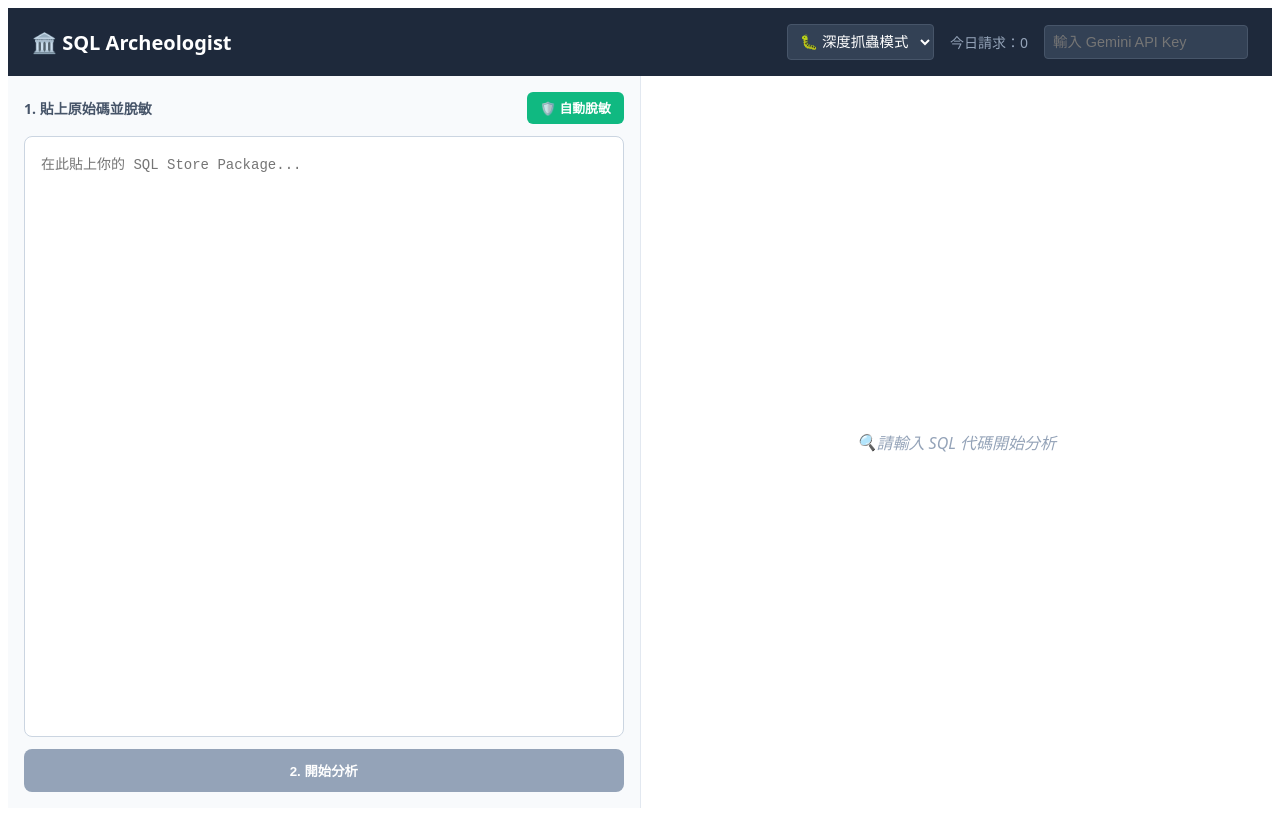
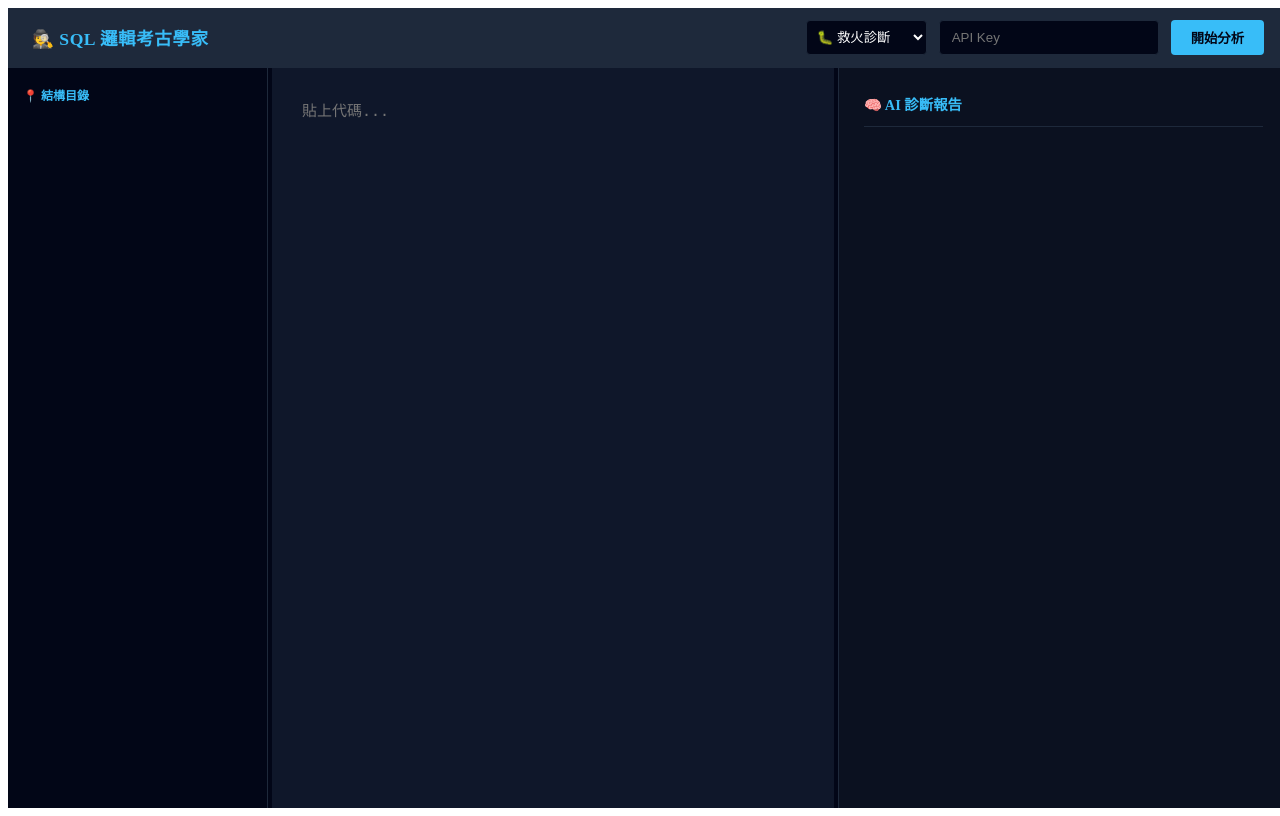
Before and after one commit to BruceChen14/sql-archeologist, an Angular app: page / in a window 1280 px wide. Built offline with nearby package versions, Linux system fonts and the light colour scheme.

Commit message:
Add files via upload

```diff
--- a/src/app/app.html
+++ b/src/app/app.html
@@ -1,49 +1,67 @@
-<div class="main-wrapper">
-  <header>
-    <div class="brand">🏛️ SQL Archeologist</div>
+<div class="app-container" (mousemove)="onMouseMove($event)" (mouseup)="onMouseUp()">
+  <header class="top-bar">
+    <div class="brand">🕵️ SQL 邏輯考古學家</div>
     <div class="controls">
       <select [ngModel]="selectedMode()" (ngModelChange)="selectedMode.set($event)" class="mode-select">
-        <option value="debug">🐛 深度抓蟲模式</option>
-        <option value="document">📝 文件解析模式</option>
+        <option value="debug">🐛 救火診斷</option>
+        <option value="document">📝 邏輯文件化</option>
       </select>
-      <span class="usage">今日請求：{{ gemini.usageCount() }}</span>
-      <input type="password" [ngModel]="apiKey()" (ngModelChange)="apiKey.set($event)" placeholder="輸入 Gemini API Key">
+      <input type="password" [ngModel]="apiKey()" (ngModelChange)="apiKey.set($event)" placeholder="API Key">
+      <button class="run-btn" (click)="startRescue()" [disabled]="loading()">
+        {{ loading() ? '⚡ 掃描中...' : '開始分析' }}
+      </button>
     </div>
   </header>
 
-  <div class="editor-grid">
-    <section class="input-pane">
-      <div class="pane-toolbar">
-        <span class="pane-title">1. 貼上原始碼並脫敏</span>
-        <button class="sanitize-btn" (click)="sanitizeSql()" title="一鍵隱藏 IP、Email 與密碼">
-          🛡️ 自動脫敏
-        </button>
+  <div class="app-layout" [style.grid-template-columns]="layoutConfig()">
+    <aside class="logic-map">
+      <div class="sidebar-header">📍 結構目錄</div>
+      <div class="nav-list">
+        <div *ngFor="let p of subPrograms()"
+             class="nav-item"
+             (click)="scrollTo(p.name)"
+             (mouseenter)="handleHover($event, p.name)"
+             (mouseleave)="hidePeek()">
+          <span class="type-badge" [attr.data-type]="p.type">{{p.type[0]}}</span>
+          <span class="name">{{p.name}}</span>
+        </div>
+      </div>
+    </aside>
+
+    <div class="resizer" (mousedown)="startResizing('map')"></div>
+
+    <main class="editor-area">
+      <textarea *ngIf="!isAnalyzed()"
+                [ngModel]="sqlInput()"
+                (ngModelChange)="sqlInput.set($event)"
+                class="sql-input" placeholder="貼上代碼..."></textarea>
+
+      <div *ngIf="isAnalyzed()"
+           class="code-viewer"
+           (mouseover)="handleHover($event)"
+           (mouseout)="hidePeek()"
+           [innerHTML]="renderedCode()">
       </div>
 
-      <textarea [ngModel]="sqlInput()" (ngModelChange)="sqlInput.set($event)" placeholder="在此貼上你的 SQL Store Package..."></textarea>
+      <button class="reset-btn" *ngIf="isAnalyzed()" (click)="isAnalyzed.set(false)">重新輸入</button>
+    </main>
 
-      <button class="run-btn" (click)="onRun()" [disabled]="loading() || !sqlInput() || !apiKey()">
-        {{ loading() ? '正在解構邏輯...' : '2. 開始分析' }}
-      </button>
-    </section>
+    <div class="resizer" (mousedown)="startResizing('report')"></div>
 
-    <section class="output-pane">
-      @if (loading()) {
-        <div class="loading-wrapper">
-          <div class="ai-pulse-circle"></div>
-          <div class="loading-text">
-            <p class="status-main">正在解析程式邏輯...</p>
-            <p class="status-sub">正在提取關鍵特徵並評估潛在風險</p>
-          </div>
-        </div>
-      } @else if (result()) {
-        <div class="markdown-view" [innerHTML]="parsedResult()"></div>
-      } @else {
-        <div class="empty-state">
-          <div class="icon">🔍</div>
-          <p>請輸入 SQL 代碼開始分析</p>
-        </div>
-      }
+    <section class="analysis-report">
+      <div class="report-header">🧠 AI 診斷報告</div>
+      <div class="loading-container" *ngIf="loading()"><div class="spinner"></div></div>
+      <div class="markdown-body" *ngIf="!loading() && result()" [innerHTML]="parsedResult()"></div>
     </section>
   </div>
+
+  <div class="peek-card" *ngIf="peekData()"
+       [style.left.px]="peekData()?.pos?.x" [style.top.px]="peekData()?.pos?.y">
+    <div class="peek-name">{{peekData()?.name}}</div>
+    <div class="peek-summary">{{peekData()?.summary}}</div>
+    <div class="peek-calls" *ngIf="peekData()?.calls?.length">
+      <div class="call-title">🔗 內部呼叫：</div>
+      <span *ngFor="let c of peekData()?.calls" class="call-tag">{{c}}</span>
+    </div>
+  </div>
 </div>
--- a/src/app/app.scss
+++ b/src/app/app.scss
@@ -1,109 +1,248 @@
-.main-wrapper { display: flex; flex-direction: column; height: 100vh; font-family: system-ui, sans-serif; background-color: #f8fafc; }
-header { display: flex; justify-content: space-between; align-items: center; padding: 1rem 1.5rem; background-color: #1e293b; color: white;
-  .brand { font-size: 1.25rem; font-weight: bold; }
-  .controls { display: flex; align-items: center; gap: 1rem;
-    .usage { font-size: 0.875rem; color: #94a3b8; }
-    .mode-select, input {
-      padding: 0.5rem;
-      border-radius: 4px;
-      border: 1px solid #475569;
-      background: #334155;
-      color: white;
-      outline: none;
-      font-size: 0.9rem;
-      &:focus { border-color: #3b82f6; }
-    }
-    .mode-select { cursor: pointer; }
-  }
+/* 1. 徹底清除外部間隙 (若無 global.scss，可暫時寫在組件內，但建議放 styles.scss) */
+:host {
+  display: block;
+  margin: 0;
+  padding: 0;
+  box-sizing: border-box;
+
+  --bg-dark: #020617;   /* 背景極深 */
+  --bg-main: #0f172a;   /* 編輯區稍淺 */
+  --bg-panel: #1e293b;  /* 頂欄/彈窗 */
+  --accent: #38bdf8;    /* 亮藍點綴 */
+  --text-bright: #ffffff;
+  --text-soft: #f1f5f9;
+  --border-dim: #1e293b; /* 極深色邊界，幾乎看不見 */
 }
-.editor-grid { display: flex; flex: 1; overflow: hidden;
-  .input-pane, .output-pane { flex: 1; display: flex; flex-direction: column; padding: 1rem; gap: 0.75rem; }
-  .input-pane { border-right: 1px solid #e2e8f0;
-    textarea { flex: 1; padding: 1rem; font-family: monospace; font-size: 0.875rem; border: 1px solid #cbd5e1; border-radius: 8px; resize: none; outline: none; &:focus { border-color: #3b82f6; box-shadow: 0 0 0 2px rgba(59, 130, 246, 0.2); } }
-    button { padding: 0.75rem; background-color: #2563eb; color: white; border: none; border-radius: 8px; font-weight: bold; cursor: pointer; transition: background 0.2s; &:hover:not(:disabled) { background-color: #1d4ed8; } &:disabled { background-color: #94a3b8; cursor: not-allowed; } }
-  }
-  .pane-toolbar {
-    display: flex; justify-content: space-between; align-items: center;
-    .pane-title { font-size: 0.875rem; font-weight: bold; color: #475569; }
 
-    .sanitize-btn {
-      background-color: #10b981; /* 安全的綠色 */
-      color: white; border: none; padding: 0.4rem 0.8rem; border-radius: 6px;
-      font-size: 0.8rem; font-weight: bold; cursor: pointer; transition: background 0.2s;
-      &:hover { background-color: #059669; }
-    }
-  }
-  .output-pane { background-color: white; overflow-y: auto;
-    .markdown-view pre { white-space: pre-wrap; font-family: inherit; line-height: 1.6; color: #334155; }
-    .empty-state, .shimmer { display: flex; height: 100%; align-items: center; justify-content: center; color: #94a3b8; font-style: italic; }
-    .shimmer { animation: pulse 1.5s infinite; }
-  }
-  /* 🔥 Markdown 專屬美化樣式 */
-  .markdown-view {
-    line-height: 1.6;
-    color: #334155;
+/* 確保所有元素不被 padding/border 撐開 */
+* {
+  box-sizing: border-box;
+  -webkit-font-smoothing: antialiased;
+}
 
-    h1, h2, h3 { font-weight: bold; color: #0f172a; margin-top: 1.5em; margin-bottom: 0.5em; }
-    h2 { font-size: 1.25em; border-bottom: 1px solid #e2e8f0; padding-bottom: 0.3em; }
-
-    ul { list-style-type: disc; padding-left: 1.5em; margin-bottom: 1em; }
-    ol { list-style-type: decimal; padding-left: 1.5em; margin-bottom: 1em; }
-
-    strong { color: #0f172a; }
-
-    /* 程式碼區塊 */
-    pre { background: #1e293b; color: #f8fafc; padding: 1rem; border-radius: 8px; overflow-x: auto; margin: 1em 0; }
-    code { font-family: monospace; background: #f1f5f9; padding: 0.2em 0.4em; border-radius: 4px; font-size: 0.9em; color: #db2777; }
-    pre code { background: transparent; padding: 0; color: inherit; }
-
-    /* 表格樣式 */
-    table { width: 100%; border-collapse: collapse; margin: 1em 0; }
-    th, td { border: 1px solid #cbd5e1; padding: 0.75rem; text-align: left; }
-    th { background-color: #f8fafc; font-weight: bold; color: #0f172a; }
-    tr:nth-child(even) { background-color: #f1f5f9; }
-  }
-}
-.loading-wrapper {
+.app-container {
   display: flex;
   flex-direction: column;
+  height: 100vh;
+  width: 100vw;
+  background: var(--bg-dark);
+  color: var(--text-soft);
+  overflow: hidden; /* 防止最外層抖動 */
+}
+
+.top-bar {
+  height: 60px;
+  display: flex;
+  justify-content: space-between;
   align-items: center;
-  justify-content: center;
-  height: 100%;
+  padding: 0 24px;
+  background: var(--bg-panel);
+  border-bottom: 1px solid var(--border-dim); /* 變細變深 */
+  z-index: 10;
 
-  .ai-pulse-circle {
-    width: 60px;
-    height: 60px;
-    background: linear-gradient(135deg, #60a5fa 0%, #3b82f6 100%);
-    border-radius: 50%;
-    margin-bottom: 1.5rem;
-    position: relative;
+  .brand { color: var(--accent); font-weight: 800; font-size: 1.1rem; letter-spacing: 0.5px; }
 
-    // 呼吸擴散特效
-    &::after {
-      content: '';
-      position: absolute;
-      top: 0; left: 0; right: 0; bottom: 0;
-      border-radius: 50%;
-      background: #3b82f6;
-      animation: pulse-ring 2s cubic-bezier(0.215, 0.61, 0.355, 1) infinite;
+  .controls {
+    display: flex; gap: 12px;
+    input {
+      background: var(--bg-dark);
+      border: 1px solid var(--border-dim);
+      color: #fff;
+      padding: 6px 12px;
+      border-radius: 4px;
+      width: 220px;
+      outline: none;
+      &:focus { border-color: var(--accent); }
     }
-  }
-
-  .loading-text {
-    .status-main {
-      font-weight: 600;
-      color: #1e293b;
-      margin: 0;
+    .mode-select {
+        background: var(--bg-dark);
+        color: #fff;
+        border: 1px solid var(--border-dim);
+        padding: 6px;
+        border-radius: 4px;
+        outline: none;
     }
-    .status-sub {
-      font-size: 0.85rem;
-      color: #94a3b8;
-      margin-top: 4px;
+    .run-btn {
+      background: var(--accent);
+      color: #020617;
+      font-weight: bold;
+      border: none;
+      padding: 8px 20px;
+      border-radius: 4px;
+      cursor: pointer;
+      transition: opacity 0.2s;
+      &:hover { opacity: 0.9; }
+      &:disabled { background: #475569; cursor: not-allowed; }
     }
   }
 }
 
-@keyframes pulse-ring {
-  0% { transform: scale(0.8); opacity: 0.5; }
-  100% { transform: scale(2.2); opacity: 0; }
+.app-layout {
+  display: grid;
+  flex: 1;
+  overflow: hidden;
+  gap: 0; /* 徹底消除 Grid 間隙 */
+
+  /* 調整線：平常隱形，滑鼠移上去才發光 */
+  .resizer {
+    width: 4px;
+    cursor: col-resize;
+    background: var(--bg-dark); /* 平常與背景融合 */
+    transition: background 0.3s, box-shadow 0.3s;
+    z-index: 5;
+
+    &:hover, &.active {
+      background: var(--accent);
+      box-shadow: 0 0 8px var(--accent);
+    }
+  }
+
+  .logic-map {
+    background: var(--bg-dark);
+    border-right: 1px solid var(--border-dim);
+    overflow-y: auto;
+    scrollbar-width: none;
+    &::-webkit-scrollbar { display: none; }
+
+    .sidebar-header { padding: 18px 15px; color: var(--accent); font-weight: bold; font-size: 0.75rem; text-transform: uppercase; }
+    .nav-item {
+        padding: 12px 20px;
+        border-bottom: 1px solid rgba(255,255,255,0.03);
+        cursor: pointer;
+        font-size: 0.85rem;
+        color: #94a3b8;
+        transition: 0.2s;
+        &:hover { background: var(--bg-main); color: var(--accent); }
+    }
+  }
+
+  .editor-area {
+    background: var(--bg-main);
+    overflow: hidden;
+    position: relative;
+    border: none; /* 確保無邊框 */
+
+    .sql-input, .code-viewer {
+      width: 100%;
+      height: 100%;
+      padding: 30px;
+      font-family: 'Fira Code', 'Consolas', monospace;
+      font-size: 15px;
+      line-height: 1.8;
+      border: none;
+      outline: none;
+      resize: none;
+      background: transparent;
+      color: var(--text-bright);
+
+      scrollbar-width: none;
+      -ms-overflow-style: none;
+      &::-webkit-scrollbar { display: none; }
+    }
+
+    .code-viewer {
+        white-space: pre;
+        overflow: auto;
+        color: #94a3b8;
+
+        ::ng-deep .code-link {
+          color: #60a5fa;
+          text-decoration: underline;
+          cursor: help;
+          font-weight: bold;
+          padding: 0 2px;
+          border-radius: 2px;
+          &:hover {
+            background: rgba(56, 189, 248, 0.2);
+            color: #fff;
+          }
+        }
+    }
+
+    .back-btn {
+        position: absolute;
+        bottom: 20px;
+        right: 20px;
+        background: var(--bg-panel);
+        color: var(--accent);
+        border: 1px solid var(--accent);
+        padding: 8px 16px;
+        border-radius: 4px;
+        cursor: pointer;
+        z-index: 10;
+        &:hover { background: var(--accent); color: #000; }
+    }
+  }
+
+  .analysis-report {
+    background: #0b1120;
+    border-left: 1px solid var(--border-dim);
+    padding: 25px;
+    overflow-y: auto;
+
+    .report-header {
+        color: var(--accent);
+        font-weight: bold;
+        margin-bottom: 20px;
+        border-bottom: 1px solid var(--border-dim);
+        padding-bottom: 12px;
+        font-size: 0.9rem;
+    }
+  }
 }
+
+/* 🌀 載入動畫樣式 */
+.loading-container {
+  display: flex; flex-direction: column; align-items: center; justify-content: center; height: 300px;
+  .spinner {
+    width: 40px; height: 40px; border: 3px solid rgba(56, 189, 248, 0.1); border-top: 3px solid var(--accent);
+    border-radius: 50%; animation: spin 0.8s linear infinite; margin-bottom: 20px;
+  }
+  p { color: var(--accent); font-size: 0.9rem; letter-spacing: 1px; }
+}
+
+@keyframes spin { 100% { transform: rotate(360deg); } }
+
+/* Markdown 樣式補強 */
+::ng-deep .markdown-body {
+  color: #cbd5e1 !important;
+  font-size: 0.95rem;
+  line-height: 1.7;
+
+  h3 { color: var(--accent); margin-top: 30px; font-size: 1.1rem; }
+  pre {
+    background: #000000 !important;
+    border: 1px solid #1e293b;
+    padding: 20px;
+    border-radius: 8px;
+    margin: 15px 0;
+  }
+  code { color: #f472b6; background: rgba(30, 41, 59, 0.5); padding: 2px 4px; border-radius: 4px; }
+  table { width: 100%; border-collapse: collapse; th, td { border: 1px solid #1e293b; padding: 10px; } }
+}
+
+/* 懸浮預覽卡片 */
+.peek-card {
+  position: fixed;
+  z-index: 1000;
+  background: var(--bg-panel);
+  border: 1px solid var(--accent);
+  padding: 15px;
+  border-radius: 8px;
+  box-shadow: 0 10px 25px rgba(0,0,0,0.5);
+  max-width: 350px;
+  pointer-events: none;
+  backdrop-filter: blur(4px);
+
+  .peek-name { color: var(--accent); font-weight: bold; font-size: 1rem; margin-bottom: 8px; border-bottom: 1px solid #334155; padding-bottom: 5px; }
+  .peek-summary { font-size: 0.85rem; line-height: 1.5; color: #f1f5f9; }
+}
+
+/* 跳轉高亮動畫 */
+::ng-deep .highlight-flash {
+  animation: flash 1.5s ease-out;
+}
+@keyframes flash {
+    0% { background: rgba(56, 189, 248, 0.4); }
+    100% { background: transparent; }
+}
--- a/src/app/app.ts
+++ b/src/app/app.ts
@@ -1,64 +1,127 @@
 import { Component, signal, effect, inject, computed } from '@angular/core';
 import { FormsModule } from '@angular/forms';
+import { CommonModule } from '@angular/common';
+import { DomSanitizer, SafeHtml } from '@angular/platform-browser';
 import { GeminiService } from './services/gemini';
 import { marked } from 'marked';
+
+interface SubProgram {
+  name: string;
+  type: string;
+  summary: string;
+  calls?: string[];
+}
 
 @Component({
   selector: 'app-root',
   standalone: true,
-  imports: [FormsModule],
+  imports: [FormsModule, CommonModule],
   templateUrl: './app.html',
   styleUrl: './app.scss'
 })
 export class AppComponent {
+  private sanitizer = inject(DomSanitizer);
   gemini = inject(GeminiService);
+
+  // 1. 核心狀態
   apiKey = signal(sessionStorage.getItem('G_KEY') || '');
   selectedMode = signal(sessionStorage.getItem('SYS_MODE') || 'debug');
   sqlInput = signal('');
   result = signal('');
   loading = signal(false);
+  isAnalyzed = signal(false); // 控制「輸入模式」與「考古模式」
+
+  // 2. 導航與互動
+  subPrograms = signal<SubProgram[]>([]);
+  renderedCode = signal<SafeHtml>('');
+  peekData = signal<{ name: string, summary: string, calls?: string[], pos: { x: number, y: number } } | null>(null);
+
+  // 3. 佈局
+  layoutConfig = signal('260px 4px 1fr 4px 450px');
+  resizingPart: 'map' | 'report' | null = null;
 
   parsedResult = computed(() => {
-    const rawText = this.result();
-    return rawText ? marked.parse(rawText) : '';
+    const raw = this.result();
+    return raw ? marked.parse(raw.replace(/\[MAP_START\][\s\S]*?\[MAP_END\]/, '')) : '';
   });
 
   constructor() {
-    sessionStorage.setItem('G_KEY', this.apiKey());
-    sessionStorage.setItem('SYS_MODE', this.selectedMode());
+    effect(() => sessionStorage.setItem('G_KEY', this.apiKey()));
+    effect(() => sessionStorage.setItem('SYS_MODE', this.selectedMode()));
   }
 
-  // 🔥 新增：資安脫敏核心邏輯 (Regex)
-  sanitizeSql() {
-    let currentSql = this.sqlInput();
-    if (!currentSql) return;
-
-    // 1. 替換 IP 位址 (例如 192.168.1.1 -> [MASKED_IP])
-    currentSql = currentSql.replace(/\b(?:\d{1,3}\.){3}\d{1,3}\b/g, '[MASKED_IP]');
-
-    // 2. 替換 Email (例如 user@company.com -> [MASKED_EMAIL])
-    currentSql = currentSql.replace(/\b[A-Za-z0-9._%+-]+@[A-Za-z0-9.-]+\.[A-Za-z]{2,}\b/g, '[MASKED_EMAIL]');
-
-    // 3. 替換常見的密碼指派 (例如 Password = 'mySecret' -> Password = '[MASKED_PASSWORD]')
-    // 支援大小寫的 password, pwd, pass
-    currentSql = currentSql.replace(/(password|pwd|pass)\s*=\s*'[^']*'/gi, "$1 = '[MASKED_PASSWORD]'");
-
-    // 將清洗後的結果塞回輸入框
-    this.sqlInput.set(currentSql);
+  // --- 拉伸邏輯 ---
+  startResizing(part: 'map' | 'report') { this.resizingPart = part; }
+  onMouseUp() { this.resizingPart = null; }
+  onMouseMove(e: MouseEvent) {
+    if (!this.resizingPart) return;
+    const config = this.layoutConfig().split(' ');
+    if (this.resizingPart === 'map') config[0] = `${Math.max(100, e.clientX)}px`;
+    else config[4] = `${Math.max(200, window.innerWidth - e.clientX)}px`;
+    this.layoutConfig.set(config.join(' '));
   }
 
-  async onRun() {
+  // --- 核心救火邏輯 ---
+  async startRescue() {
     if (!this.apiKey() || !this.sqlInput()) return;
     this.loading.set(true);
     this.result.set('');
+    this.isAnalyzed.set(false);
 
     try {
       const output = await this.gemini.analyzeSql(this.sqlInput(), this.apiKey(), this.selectedMode());
       this.result.set(output);
+
+      const match = output.match(/\[MAP_START\]([\s\S]*?)\[MAP_END\]/);
+      if (match) this.subPrograms.set(JSON.parse(match[1]));
+
+      // 生成互動式代碼 (這步是 Hover 的關鍵)
+      this.generateInteractiveView();
+      this.isAnalyzed.set(true);
     } catch (e: any) {
-      this.result.set(`🚨 發生錯誤：\n\n${e.message}`);
+      this.result.set(`🚨 錯誤：${e.message}`);
     } finally {
       this.loading.set(false);
     }
   }
+
+  generateInteractiveView() {
+    let html = this.sqlInput()
+      .replace(/&/g, "&amp;").replace(/</g, "&lt;").replace(/>/g, "&gt;");
+
+    // 將所有 Procedure 名稱包裝成可感應的 span
+    this.subPrograms().forEach(p => {
+      const reg = new RegExp(`\\b${p.name}\\b`, 'gi');
+      html = html.replace(reg, `<span class="code-link" data-name="${p.name}">${p.name}</span>`);
+    });
+
+    this.renderedCode.set(this.sanitizer.bypassSecurityTrustHtml(html));
+  }
+
+  // --- 互動事件 (代碼區與地圖通用) ---
+  handleHover(event: MouseEvent, name?: string) {
+    const targetName = name || (event.target as HTMLElement).getAttribute('data-name');
+    if (targetName) {
+      const prog = this.subPrograms().find(p => p.name.toUpperCase() === targetName.toUpperCase());
+      if (prog) {
+        this.peekData.set({
+          name: prog.name,
+          summary: prog.summary,
+          calls: prog.calls,
+          pos: { x: event.clientX + 15, y: event.clientY + 15 }
+        });
+      }
+    }
+  }
+
+  hidePeek() { this.peekData.set(null); }
+
+  scrollTo(name: string) {
+    const el = document.querySelector(`span[data-name="${name}"]`);
+    if (el) {
+      el.scrollIntoView({ behavior: 'smooth', block: 'center' });
+      el.classList.add('highlight-flash');
+      setTimeout(() => el.classList.remove('highlight-flash'), 2000);
+    }
+  }
 }
--- a/src/app/services/gemini.ts
+++ b/src/app/services/gemini.ts
@@ -35,15 +35,57 @@ export class GeminiService {
 - **測試建議**：列出必須驗證的場景（含極端值）。
 - **優化代碼**：提供重構後「更簡潔、效能更好」的 SQL 代碼片段。
 
+### 🚨 重要：請在回覆的最末端，附加一個符合以下 JSON 格式的區塊，用於生成導航地圖。
+請將 JSON 包裹在 [MAP_START] 與 [MAP_END] 標籤之間。
+格式範例：
+[MAP_START]
+[
+  { "name": "PROC_MAIN", "type": "PROCEDURE", "summary": "主邏輯，負責調度 A 與 B", "calls": ["PROC_A", "FUNC_B"] },
+  { "name": "PROC_A", "type": "PROCEDURE", "summary": "更新資料庫表 TB_LOG", "calls": [] }
+]
+[MAP_END]
 ---
+
 待診斷/重構程式碼：\n${sql}`;
 
     // 🧠 模式 2：寫文件專用 Prompt
-    const docPrompt = `你是一位擁有 20 年經驗的資深 DBA。
-請幫我解析以下這段 SQL，並嚴格按照以下 Markdown 格式回覆，不要講多餘廢話：
-### 1. 📝 核心業務邏輯 (白話文總結)
-### 2. 🗄️ 資料表影響評估 (CRUD 表格)
-### 3. 💡 現代化重構建議
+    const docPrompt = `你是一位擁有 20 年經驗的頂尖 DBA 與系統架構師。
+請針對以下 SQL 進行「深度邏輯拆解與架構分析」。
+請嚴格遵守以下 Markdown 格式，禁止任何客套話與開場白：
+
+### 1. 📝 核心業務邏輯 (Business Flow)
+- 請用開發者與業務端都能理解的「白話文」描述這段程式碼的終極目標。
+- 描述核心觸發條件與最終產出的資料狀態。
+
+### 2. 🗄️ 資料表影響評估 (CRUD Analysis)
+| 資料表/視圖名稱 | 操作類型 (C/R/U/D) | 關鍵欄位 | 說明 |
+| :--- | :--- | :--- | :--- |
+| 範例 Table | Update | STATUS, UPD_TIME | 變更訂單狀態為已處理 |
+
+### 3. 🏗️ 程式邏輯階層 (Logic Hierarchy)
+- 請描述主程序與子程序之間的調度關係。
+- 說明中間變數（Global Variables）如何影響後續判斷。
+
+### 4. 💡 現代化重構建議
+- **效能面**：針對 Index 使用、Cursor 效能或迴圈優化給出具體建議。
+- **維護面**：如何提升代碼的可讀性與模組化程度。
+
+---
+### 🚨 系統指令（解析地圖）：
+請在回覆的最末端，附加一個符合以下 JSON 格式的區塊，用於生成導航地圖。
+請將 JSON 包裹在 [MAP_START] 與 [MAP_END] 標籤之間。
+
+[MAP_START]
+[
+  {
+    "name": "子程序名稱",
+    "type": "PROCEDURE 或 FUNCTION",
+    "summary": "一句話描述此區塊的核心邏輯",
+    "calls": ["呼叫的子程序1", "呼叫的子程序2"]
+  }
+]
+[MAP_END]
+
 ---
 請解析以下程式碼：\n${sql}`;
 
```
